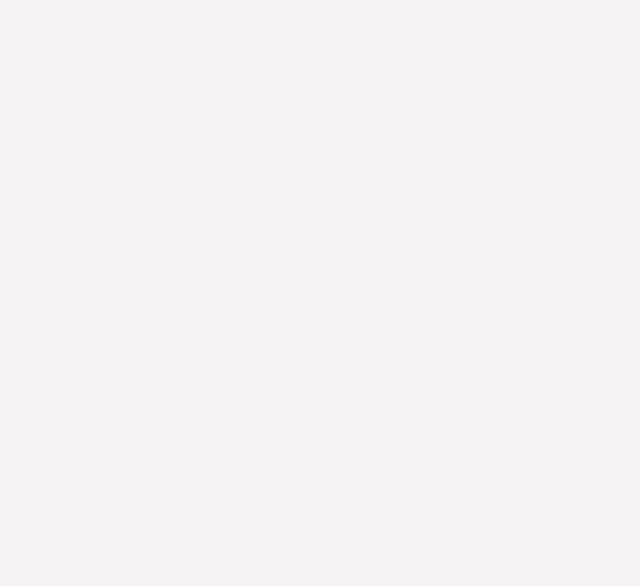
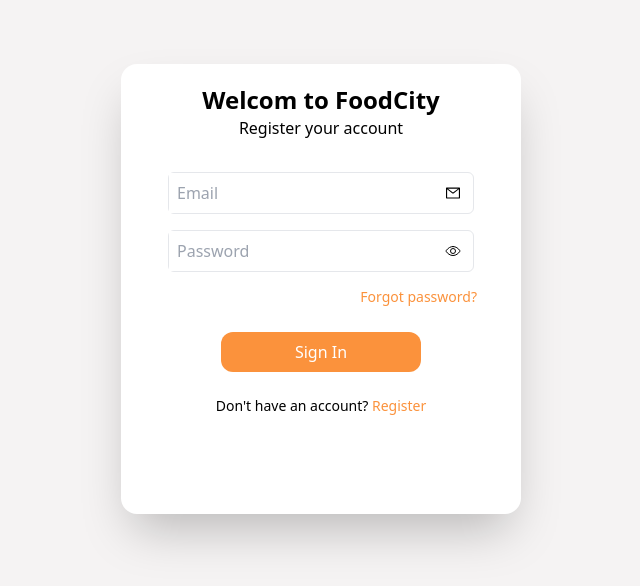
Before and after one commit to Ghasty003/FoodCity, a React (Vite) app in the folder frontend/: page /register in a window 1280 px wide. Before the commit this address had no page. Shown: the top 586 px of the page, without its empty margins (319-959 px from the left). Built offline with nearby package versions, Linux system fonts and the light colour scheme.

Commit message:
added register route

```diff
--- a/frontend/src/App.tsx
+++ b/frontend/src/App.tsx
@@ -1,5 +1,6 @@
 import { Route, Routes } from "react-router-dom";
 import Login from "./pages/Login";
+import Register from "./pages/Register";
 
 function App() {
 
@@ -8,6 +9,7 @@ function App() {
       <Routes>
         <Route path="/">
           <Route path="login" element={<Login />} />
+          <Route path="register" element={<Register />} />
         </Route>
       </Routes>
     </div>
```
